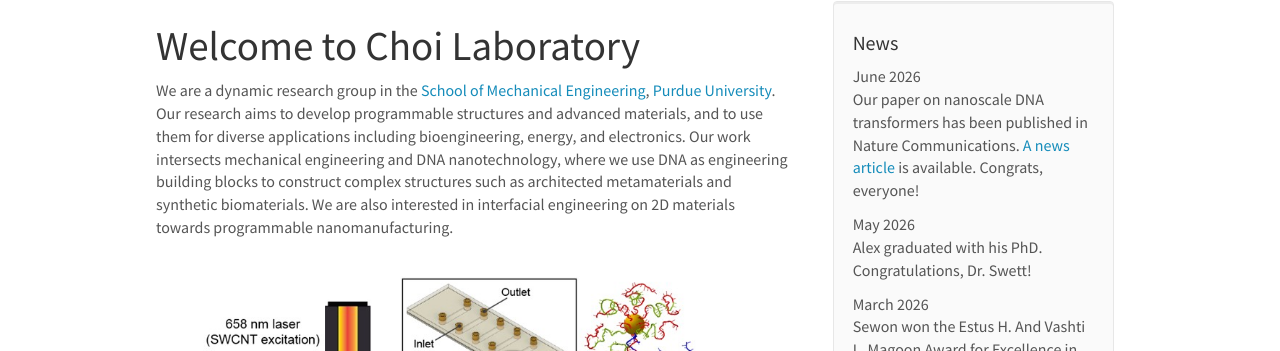
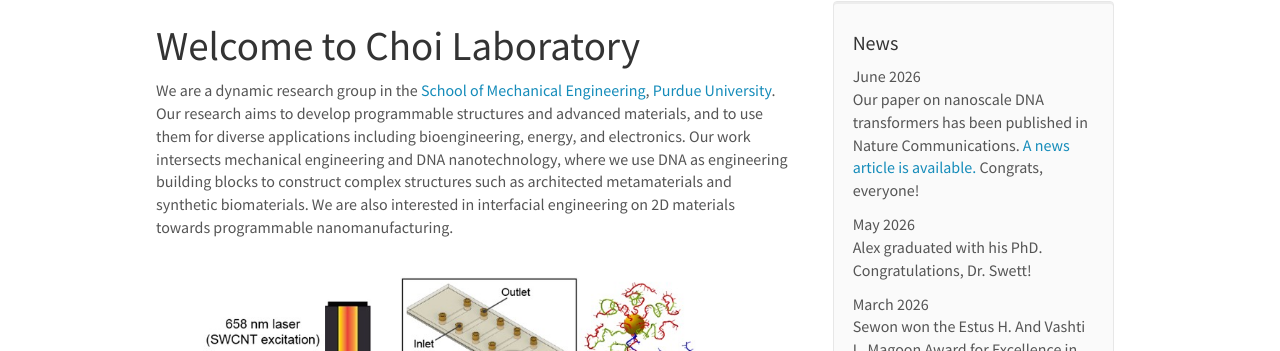
Before and after one commit to choidnalab/choidnalab.github.io, a Jekyll site: the page built from _pages/home.md, in a window 1280 px wide and 1249 px high. Shown: the part 69-420 px from the top of the window. Built offline with Jekyll 4.4.1, drawn with Linux system fonts in a browser that asks for light colours; nearby versions of some CDN libraries; part of the change alters nothing that is shown.

```diff
--- a/_data/news.yml
+++ b/_data/news.yml
@@ -1,6 +1,6 @@
 
 - date: June 2026
-  headline: Our paper on nanoscale DNA transformers has been published in Nature Communications. <a href=" https://engineering.purdue.edu/ME/News/2026/synthetic-dna-structure-demonstrates-a-jitterbug-transformation "> A news article </a> is available. Congrats, everyone!
+  headline: Our paper on nanoscale DNA transformers has been published in Nature Communications. <a href=" https://engineering.purdue.edu/ME/News/2026/synthetic-dna-structure-demonstrates-a-jitterbug-transformation "> A news article is available. </a> Congrats, everyone!
 
 - date: May 2026
   headline: Alex graduated with his PhD. Congratulations, Dr. Swett!
```
